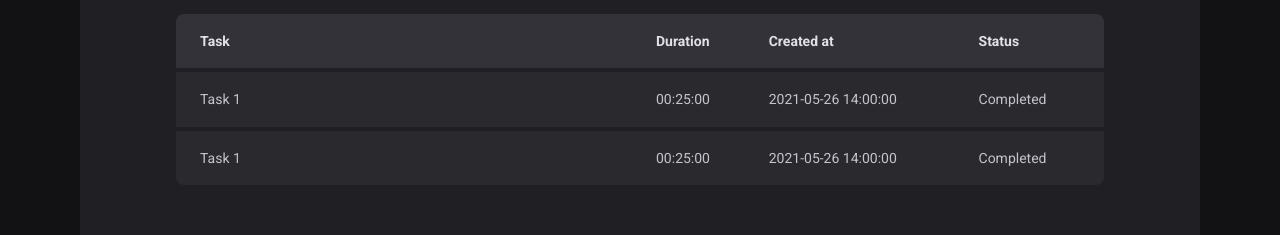
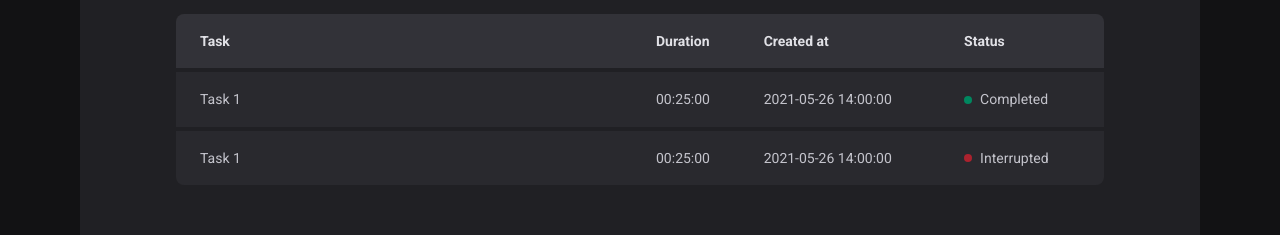
Before and after one commit to lesada/pomodoro-clock, a React (Vite) app: page /history in a window 1280 px wide. Shown: the part 270-505 px from the top of the page. Built offline with nearby package versions, Linux system fonts and the light colour scheme.

Commit message:
feat: status

```diff
--- a/src/pages/History/index.tsx
+++ b/src/pages/History/index.tsx
@@ -1,4 +1,4 @@
-import { Container, List, Title } from "./styles";
+import { Container, List, Status, Title } from "./styles";
 
 function History() {
   return (
@@ -19,13 +19,17 @@ function History() {
               <td>Task 1</td>
               <td>00:25:00</td>
               <td>2021-05-26 14:00:00</td>
-              <td>Completed</td>
+              <td>
+                <Status $status="completed">Completed</Status>
+              </td>
             </tr>
             <tr>
               <td>Task 1</td>
               <td>00:25:00</td>
               <td>2021-05-26 14:00:00</td>
-              <td>Completed</td>
+              <td>
+                <Status $status="interrupted">Interrupted</Status>
+              </td>
             </tr>
           </tbody>
         </table>
--- a/src/pages/History/styles.ts
+++ b/src/pages/History/styles.ts
@@ -74,3 +74,28 @@ export const List = styled.div`
     }
   }
 `;
+
+interface StatusProps {
+  $status: "completed" | "interrupted" | "pending";
+}
+
+const STATUS_COLORS = {
+  completed: "green",
+  interrupted: "red",
+  pending: "yellow",
+};
+
+export const Status = styled.span<StatusProps>`
+  display: flex;
+  align-items: center;
+  gap: 0.5rem;
+
+  &:before {
+    content: "";
+    width: 0.5rem;
+    height: 0.5rem;
+    border-radius: 50%;
+    background-color: ${({ theme, $status }) =>
+      theme[STATUS_COLORS[$status]][500]};
+  }
+`;
```
